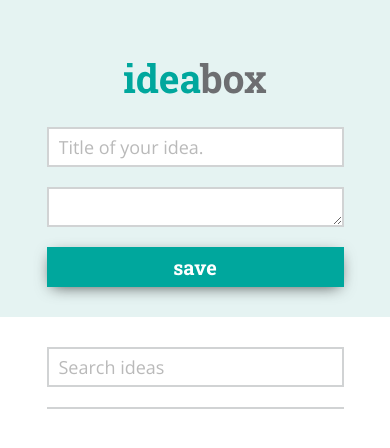
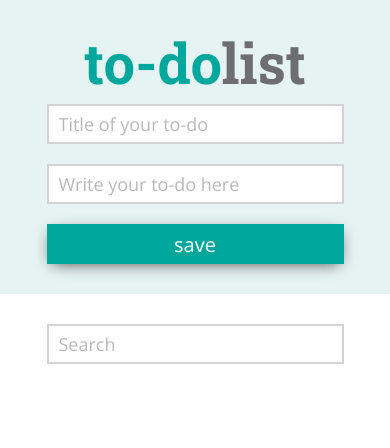
Before and after one commit to meloncatty/2DoBox-Pivot, a plain HTML site: page index.html in a window 390 px wide. Drawn offline with nearby package versions, Linux system fonts and the light colour scheme.

Commit message:
Add to-do's

```diff
--- a/index.html
+++ b/index.html
@@ -10,15 +10,15 @@
   <body>
     <header>
       <form aria-label="Submit idea">
-        <img class="logo" src="images/ideabox-logo.svg" alt="ideabox logo">
-        <input class="input-fields" id="title-field" type="text" placeholder="Title of your idea." aria-required="true">
-        <textarea class="input-fields" id="body-field" type="text" placeholder="Write your idea here." aria-required="true"> </textarea>
+        <p>to-do<span class="new-color">list</span></p>
+        <input class="input-fields" id="title-field" type="text" placeholder="Title of your to-do" aria-required="true" aria-label="Title for task">
+        <input class="input-fields" id="body-field" type="text" placeholder="Write your to-do here" aria-required="true">
         <input class="save-button" id="save-btn" type="submit" value="save">
       </form>
     </header>
     <section class="search-section">
       <article class="wrapper">
-        <input id="search-field" class="input-fields" type="text" name="" placeholder="Search ideas">
+        <input id="search-field" class="input-fields" type="text" placeholder="Search">
       </article>
     </section>
     <section class="idea-section" aria-relevant="addition removals">
--- a/scripts/ideabox.js
+++ b/scripts/ideabox.js
@@ -47,14 +47,14 @@ function createTemplate() {
   ideas.forEach(function(object) {
     $('#idea-placement').prepend(
       `
-      <article aria-live="assertive" aria-atomic="true" aria-label="Idea card" class="object-container" id="${object.id}">
+      <article aria-live="assertive" aria-atomic="true" aria-label="Task card" class="object-container myVeryOwnSpecialHorizontalLine" id="${object.id}">
         <div class="flex-container">
-          <p aria-label="Title of idea" class="entry-title" contenteditable="true">${object.title}</p>
-          <button class="delete-button" alt="delete idea" aria-label="Delete idea"></button>
+          <p aria-label="Title of task" class="entry-title" contenteditable="true">${object.title}</p>
+          <button class="delete-button" alt="delete idea" aria-label="Delete task"></button>
         </div>
-        <p aria-label="Body of idea" aria-atomic="true" class="entry-body" contenteditable="true">${object.body}</p>
-        <button class="up-arrow" alt="upvote idea" aria-label="Upvote idea"></button>
-        <button class="down-arrow" alt="downvote idea" aria-label="Downvote idea"></button>
+        <p aria-label="Body of task" aria-atomic="true" class="entry-body" contenteditable="true">${object.body}</p>
+        <button class="up-arrow" aria-label="Increase task importance"></button>
+        <button class="down-arrow" aria-label="Decrease task importance"></button>
         <p class="quality-rank">quality: <span aria-atomic="true" class="open-sans">${object.quality}</span></p>
       </article>`
     );
--- a/stylesheets/style.css
+++ b/stylesheets/style.css
@@ -4,24 +4,35 @@
 }
 
 article {
+  /* border-bottom: solid 1px #D1D3D4; */
+  width:100%;
+}
+.myVeryOwnSpecialHorizontalLine {
   border-bottom: solid 1px #D1D3D4;
-  width:100%;
 }
 
 form {
   margin: auto;
   width: 50%;
-}
-
-.entry-title {
-  color: #6D6E71;
-  font-family: Roboto Slab;
-  font-size: 20px;
+  display: flex;
+  flex-direction: column;
 }
 
 header {
   background-color: #E5F3F2;
   padding: 30px;
+  display: flex;
+  flex-direction: column;
+  justify-content: center;
+  align-items: center;
+}
+
+header p {
+  text-align: center;
+  font-size: 3.5rem;
+  padding-bottom: 30px;
+  font-family: 'Roboto Slab', serif;
+  color: #00a79d;
 }
 
 input {
@@ -30,6 +41,7 @@ input {
 
 input::placeholder {
   opacity: .5;
+  aria-hidden: true;
 }
 
 p {
@@ -39,15 +51,14 @@ p {
   margin-top: 20px;
 }
 
-textarea {
-  color: #6D6E71;
-  min-height: 40px;
-  resize: vertical;
+.new-color {
+  color: #6d6e71;
 }
 
-textarea::placeholder {
-  opacity: 0.5;
-  padding-top: 5px;
+.entry-title {
+  color: #6D6E71;
+  font-family: 'Roboto Slab', serif;
+  font-size: 20px;
 }
 
 .flex-container {
@@ -101,7 +112,7 @@ textarea::placeholder {
   border: none;
   box-shadow: 0px 4px 16px -5px rgba(0,0,0,0.75);
   color: #FFFFFF;
-  font-family:'Roboto Slab', serif;
+  font-family:'Open sans', sans-serif;
   font-size: 20px;
   height: 40px;
   padding: 5px;
@@ -136,6 +147,8 @@ textarea::placeholder {
 
 .idea-section {
   padding: 0 30px 30px 30px;
+  font-family: 'Roboto Slab', serif;
+  font-weight: 700;
 }
 
 .wrapper {
@@ -156,28 +169,31 @@ textarea::placeholder {
 
 /*Media queries*/
 @media only screen and (max-width: 1000px) {
-  .wrapper {
+  form {
     width: 65%;
   }
-  form {
+
+  .wrapper {
     width: 65%;
   }
 }
 
 @media only screen and (max-width: 750px) {
-  .wrapper {
+  form {
     width: 80%;
   }
-  form {
+
+  .wrapper {
     width: 80%;
   }
 }
 
 @media only screen and (max-width: 550px) {
+  form {
+    width: 90%;
+  }
+
   .wrapper {
     width: 90%;
   }
-  form {
-    width: 90%;
-  }
 }
```
